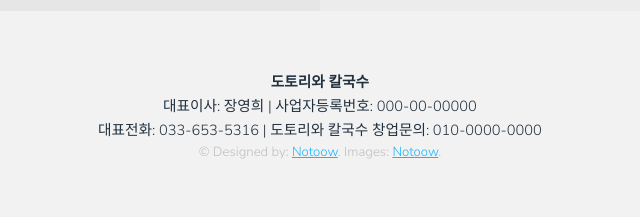
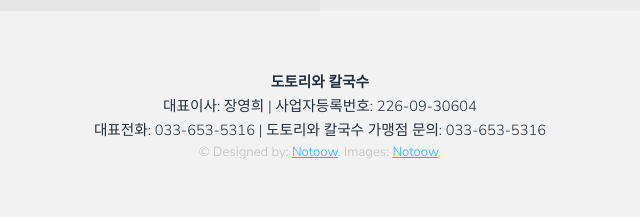
Before and after one commit to notoow/ACORN, a plain HTML site: page menu.html in a window 1280 px wide. Shown: the part 1863-2080 px from the top of the page, 292-932 px from the left. Drawn offline with Linux system fonts and the light colour scheme.

Commit message:
메뉴 푸터수정

```diff
--- a/menu.html
+++ b/menu.html
@@ -125,7 +125,7 @@
 								<!-- Footer -->
 									<footer id="footer">
 										<div class="introduce" style="text-align:center;">
-								<strong>도토리와 칼국수</strong> <br>대표이사: 장영희 | 사업자등록번호: 000-00-00000 <br>  대표전화: 033-653-5316 | 도토리와 칼국수 창업문의: 010-0000-0000
+											<strong>도토리와 칼국수</strong> <br>대표이사: 장영희 | 사업자등록번호: 226-09-30604 <br>  대표전화: 033-653-5316 | 도토리와 칼국수 가맹점 문의: 033-653-5316
 										</div>
 										<div class="copyright">
 											&copy; Designed by: <a href="#">Notoow</a>. Images: <a href="#">Notoow</a>.
```
Lines whose indentation alone changed are shown as unchanged.
